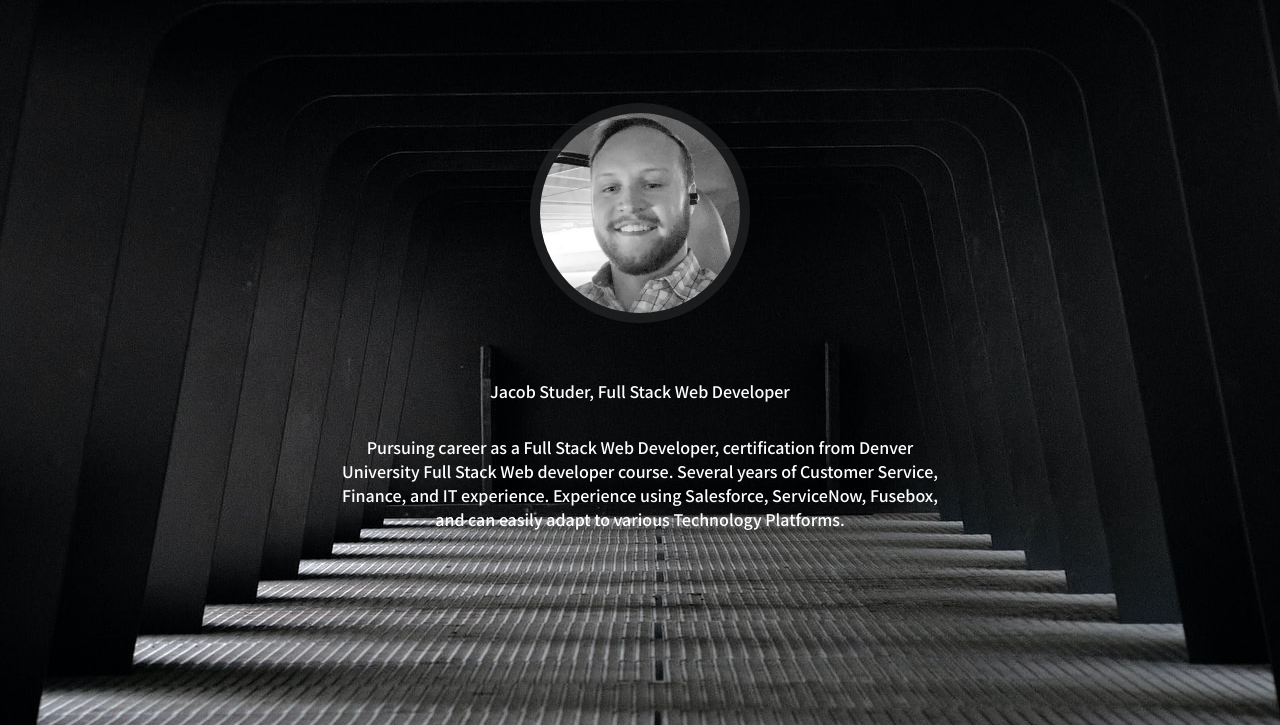
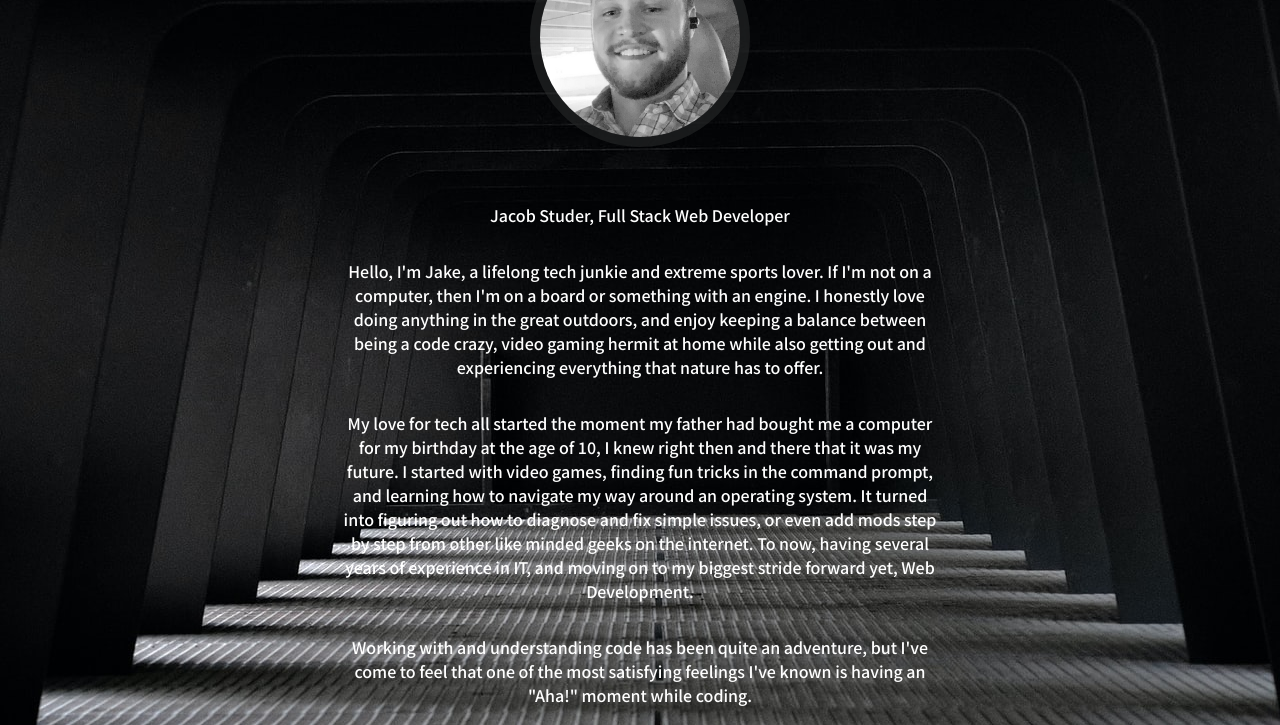
Before and after one commit to jacob-studer/Jacob-Studer-Portfolio, a plain HTML site: page public/html/aboutme.html in a window 1280 px wide. Shown: the part 75-800 px from the top of the page. Drawn offline with Linux system fonts and the light colour scheme.

Commit message:
corrections to document titles, added revised about me section

```diff
--- a/public/html/aboutme.html
+++ b/public/html/aboutme.html
@@ -10,7 +10,7 @@
     <link href="https://fonts.googleapis.com/css2?family=Noto+Sans+JP:wght@500&display=swap" rel="stylesheet">
 
 
-    <title>Document</title>
+    <title>About Me</title>
 </head>
 <body>
 
@@ -35,7 +35,11 @@
 
         <div class="links">
                 <p class="about-me-text text-center">Jacob Studer, Full Stack Web Developer</p>
-                <p class="about-me-text text-center">Pursuing career as a Full Stack Web Developer, certification from Denver University Full Stack Web developer course. Several years of Customer Service, Finance, and IT experience. Experience using Salesforce, ServiceNow, Fusebox, and can easily adapt to various Technology Platforms.</p>
+                <p class="about-me-text text-center">Hello, I'm Jake, a lifelong tech junkie and extreme sports lover. If I'm not on a computer, then I'm on a board or something with an engine. I honestly love doing anything in the great outdoors, and enjoy keeping a balance between being a code crazy, video gaming hermit at home while also getting out and experiencing everything that nature has to offer.</p>
+
+                <p class="about-me-text text-center">My love for tech all started the moment my father had bought me a computer for my birthday at the age of 10, I knew right then and there that it was my future. I started with video games, finding fun tricks in the command prompt, and learning how to navigate my way around an operating system. It turned into figuring out how to diagnose and fix simple issues, or even add mods step by step from other like minded geeks on the internet. To now, having several years of experience in IT, and moving on to my biggest stride forward yet, Web Development.</p>
+
+                <p class="about-me-text text-center">Working with and understanding code has been quite an adventure, but I've come to feel that one of the most satisfying feelings I've known is having an "Aha!" moment while coding.</p>
 
         </div>
 
```
Also changed, not shown: public/html/contact.html (+1 -1 lines), public/html/portfolio.html (+1 -1 lines), public/html/resume.html (+1 -1 lines).
